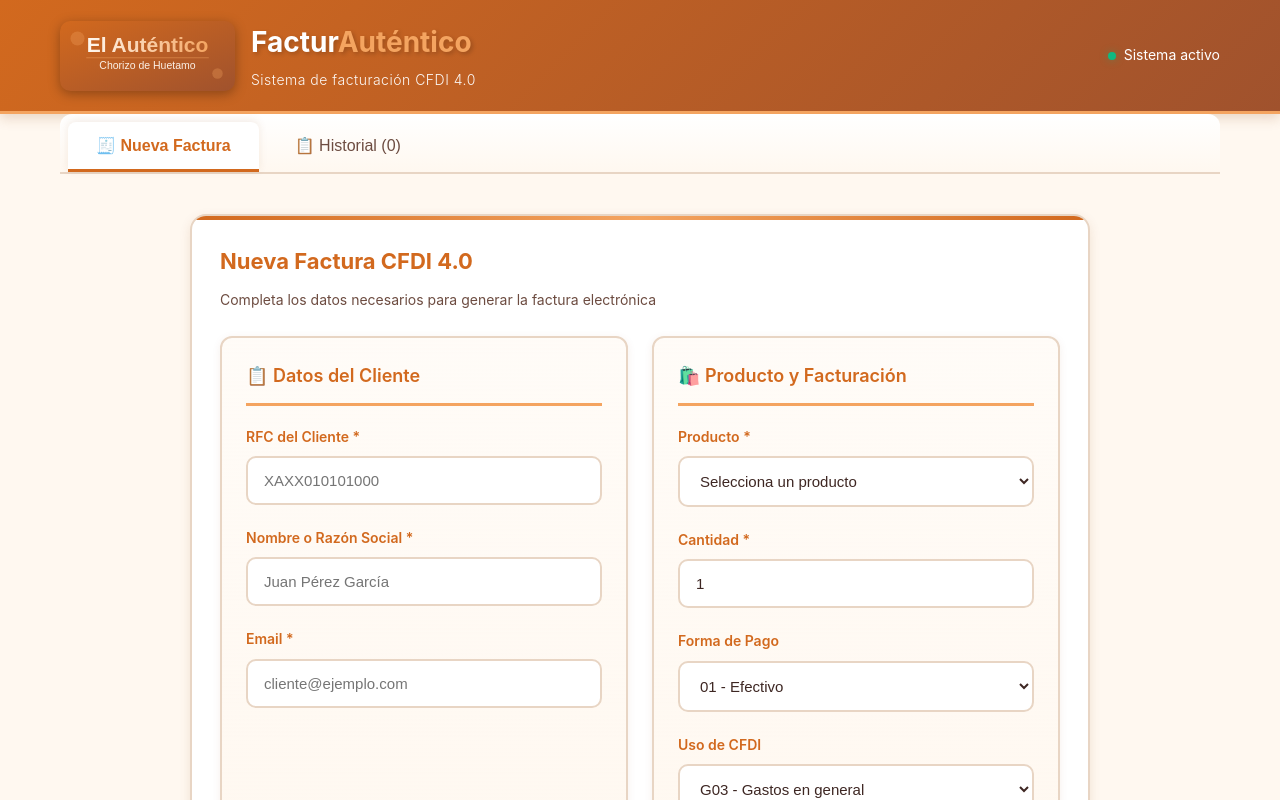
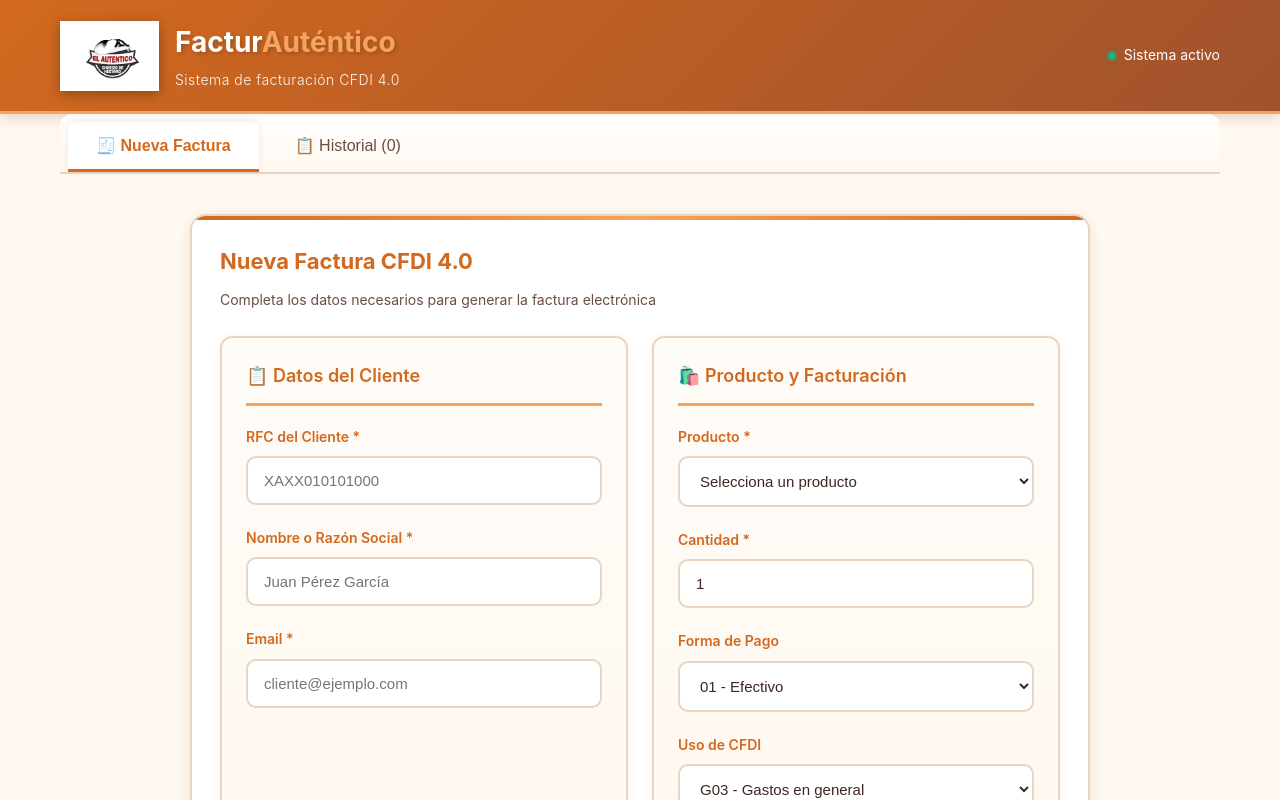
Before and after one commit to Tiggreee/FacturAutentico, a React (Vite) app: page / in a window 1280 px wide. Shown: the top 800 px of the page. Built offline with nearby package versions, Linux system fonts and the light colour scheme.

Commit message:
Logo oficial El Auténtico implementado

```diff
--- a/src/components/Header/Header.jsx
+++ b/src/components/Header/Header.jsx
@@ -6,7 +6,7 @@ function Header() {
       <div className="container">
         <div className="header-content">
           <div className="logo">
-            <img src="/logo.svg" alt="El Auténtico - Chorizo de Huetamo" className="logo-image" />
+            <img src="/autenticoLogo.png" alt="El Auténtico - Chorizo de Huetamo" className="logo-image" />
             <div className="logo-text">
               <h1>Factur<span style={{color: 'var(--accent-color)'}}>Auténtico</span></h1>
               <p>Sistema de facturación CFDI 4.0</p>
```
Also changed, not shown: public/autenticoLogo.png (added).
